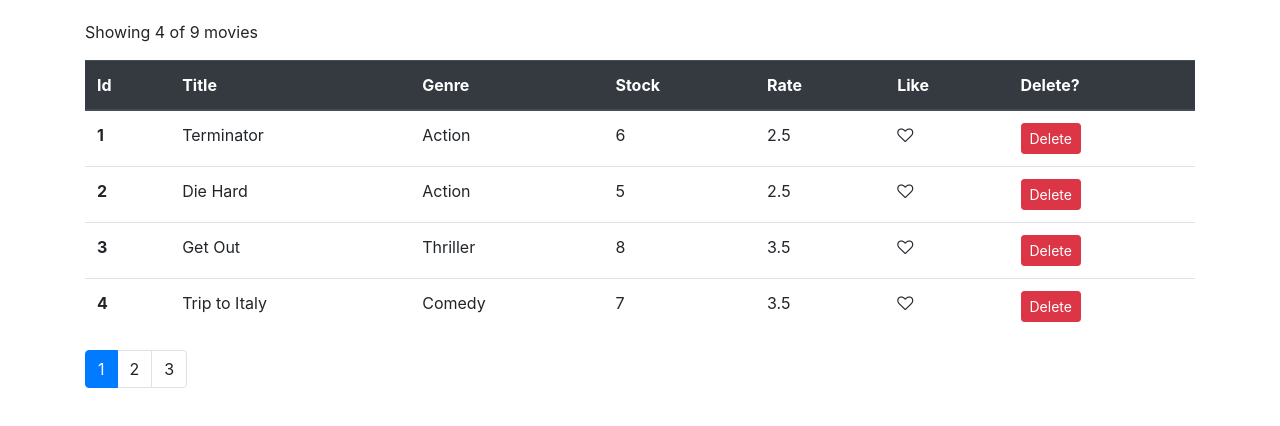
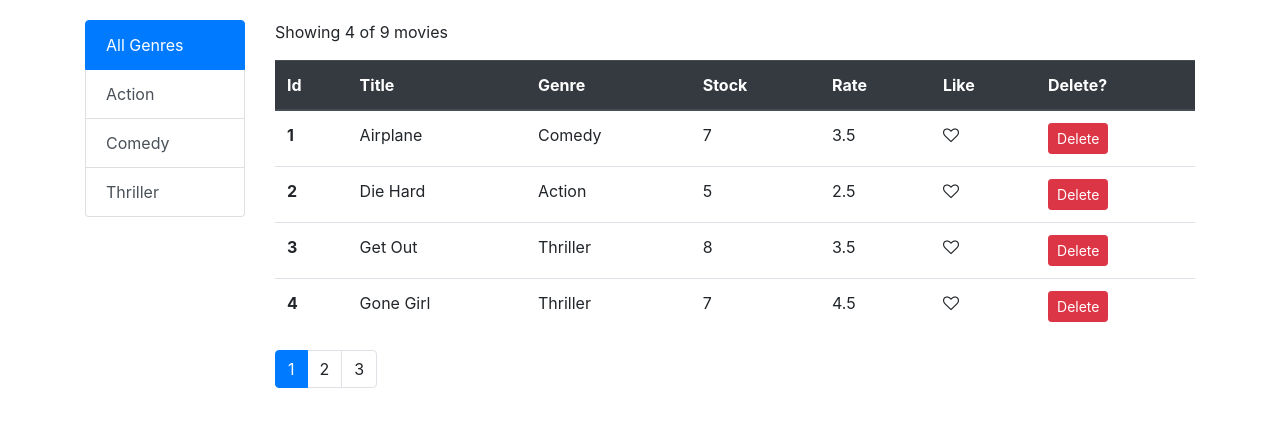
Before and after one commit to pnandini/vidly, a React (Create React App) app: page / in a window 1280 px wide. Shown: the top 426 px of the page. Built offline with nearby package versions, Linux system fonts and the light colour scheme.

Commit message:
Added Filtering and sorting

```diff
--- a/package.json
+++ b/package.json
@@ -6,6 +6,7 @@
     "bootstrap": "^4.1.1",
     "font-awesome": "^4.7.0",
     "lodash": "^4.17.10",
+    "prop-types": "^15.6.2",
     "react": "^16.5.2",
     "react-dom": "^16.5.2",
     "react-scripts": "1.1.5"
--- /dev/null
+++ b/src/components/Genres-list-group.js
@@ -0,0 +1,22 @@
+import React from 'react';
+import PropTypes from 'prop-types';
+
+const Generes = props => {
+    const {allGeners, selected} = props;
+    return (
+        <div>
+            <ul className="list-group">
+                {allGeners.map( (genre) => {
+                    return <button key={genre._id} onClick={ () => {props.handleGenereChange(genre)}} className={genre._id === selected._id ?"list-group-item list-group-item-action active":"list-group-item list-group-item-action"}>{genre.name}</button>
+                })}
+            </ul>
+        </div>
+    );
+};
+
+Generes.propTypes = {
+    allGeners: PropTypes.array.isRequired,
+    selected: PropTypes.object.isRequired
+};
+
+export default Generes;
--- a/src/components/movies.js
+++ b/src/components/movies.js
@@ -1,67 +1,59 @@
 import React, {Component} from 'react';
 import {getMovies} from "../services/fakeMovieService";
-import Like from './like';
-import Pagination from "./pagination";
-//import _ from 'lodash';
-
+import {getGenres} from "../services/fakeGenreService";
+import Pagination from "./Pagination";
+import Paginate from '../utils/Paginate';
+import Generes from './Genres-list-group';
+import MoviesTable from "./moviesTable";
+import _ from 'lodash';
 class Movies extends Component {
     state = {
         movies: getMovies(),
         pageSize: 4,
-        currentPage: 1
+        currentPage: 1,
+        generes:[{ _id: "0", name: "All Genres" },...getGenres()],
+        selectedGenera: { _id: "0", name: "All Genres" },
+        sortColumn: {path:'title',order:'asc'}
     };
     handleLikeChange = (movie) => {
         const mvs = [...this.state.movies];
         mvs[mvs.indexOf(movie)].liked = !mvs[mvs.indexOf(movie)].liked;
         this.setState({movies: mvs});
     };
+    handleGenereChange = (genre) => {
+        this.setState({selectedGenera:genre});
+    };
+    handleSort = (path) => {
+        const sortColumn = {...this.state.sortColumn};
+        if (path === sortColumn.path){
+            sortColumn.order = (sortColumn.order === 'asc')?'desc':'asc';
+        }
+        else{
+            sortColumn.path = path;
+            sortColumn.order = 'asc';
+        }
+        this.setState({sortColumn});
+    };
 
     render() {
         const {length} = this.state.movies;
-         const startIndex = (this.state.currentPage - 1) * this.state.pageSize;
-        const cu = this.state.movies.slice(startIndex,startIndex+this.state.pageSize);
-        console.log(cu);
-        /*const curMovies = this.state.movies.filter((movie) => {
-            const i = this.state.movies.indexOf(movie) + 1;
-            //console.log(i);
-            return (i > (this.state.currentPage - 1) * Math.ceil(this.state.movies.length / this.state.pageSize)) && i <= (this.state.currentPage * Math.ceil(this.state.movies.length / this.state.pageSize));
-        });*/
+        const {movies,currentPage,pageSize,selectedGenera,generes,sortColumn} = this.state;
+        const filtered = selectedGenera._id !== "0" ? movies.filter( m => m.genre.name ===selectedGenera.name):movies;
+        const sorted = _.orderBy(filtered,[sortColumn.path],[sortColumn.order]);
+        //console.log(filtered);
+        const cu = Paginate(sorted,currentPage,pageSize);
         if (length === 0) return (<p> There are no movies available </p>);
         return (
-            <React.Fragment>
+            <div className="row">
+                <div className="col-2"><Generes allGeners={generes} selected={selectedGenera} handleGenereChange={this.handleGenereChange}/></div>
+                <div className="col">
                 <p> Showing {cu.length} of {length} movies</p>
-                <table className="table">
-                    <thead className="thead-dark">
-                    <tr>
-                        <th scope="col">Id</th>
-                        <th scope="col">Title</th>
-                        <th scope="col">Genre</th>
-                        <th scope="col">Stock</th>
-                        <th scope="col">Rate</th>
-                        <th scope="col">Like</th>
-                        <th scope="col">Delete?</th>
-                    </tr>
-                    </thead>
-                    <tbody>
-                    {cu.map(movie => (
-                        <tr key={movie._id}>
-                            <th scope="row">{this.state.movies.indexOf(movie)+1}</th>
-                            <td>{movie.title}</td>
-                            <td>{movie.genre.name}</td>
-                            <td>{movie.numberInStock}</td>
-                            <td>{movie.dailyRentalRate}</td>
-                            <td><Like handleLikeChange={() => this.handleLikeChange(movie)} liked={movie.liked}/></td>
-                            <td>
-                                <button onClick={() => this.handleDelete(movie)}
-                                        className="btn btn-danger btn-sm">Delete
-                                </button>
-                            </td>
-                        </tr>))}
-                    </tbody>
-                </table>
-                <Pagination itemsCount={length} currentPage={this.state.currentPage} pageSize={this.state.pageSize}
+                <MoviesTable onDelete={this.handleDelete} onLike={this.handleLikeChange} movies = {cu} onSort={this.handleSort}/>
+                    <Pagination itemsCount={length} currentPage={this.state.currentPage} pageSize={this.state.pageSize}
                             onPageChange={this.handlePageChange}/>
-            </React.Fragment>
+
+                </div>
+                </div>
         );
     }
 
--- /dev/null
+++ b/src/components/moviesTable.js
@@ -0,0 +1,41 @@
+import React from 'react';
+import Like from "./like";
+
+const MoviesTable = (props) => {
+    const {movies,onDelete,onLike,onSort} = props;
+    return (
+        <div>
+            <table className="table">
+                <thead className="thead-dark">
+                <tr>
+                    <th onClick={() => onSort('id')} scope="col">Id</th>
+                    <th onClick={() => onSort('title')} scope="col">Title</th>
+                    <th onClick={() => onSort('genre.name')} scope="col">Genre</th>
+                    <th onClick={() => onSort('numberInStock')} scope="col">Stock</th>
+                    <th onClick={() => onSort('dailyRentalRate')} scope="col">Rate</th>
+                    <th onClick={() => onSort('like')} scope="col">Like</th>
+                    <th scope="col">Delete?</th>
+                </tr>
+                </thead>
+                <tbody>
+                {movies.map(movie => (
+                    <tr key={movie._id}>
+                        <th scope="row">{movies.indexOf(movie) + 1}</th>
+                        <td>{movie.title}</td>
+                        <td>{movie.genre.name}</td>
+                        <td>{movie.numberInStock}</td>
+                        <td>{movie.dailyRentalRate}</td>
+                        <td><Like handleLikeChange={() => onLike(movie)} liked={movie.liked}/></td>
+                        <td>
+                            <button onClick={() => onDelete(movie)}
+                                    className="btn btn-danger btn-sm">Delete
+                            </button>
+                        </td>
+                    </tr>))}
+                </tbody>
+            </table>
+        </div>
+    );
+};
+
+export default MoviesTable;
--- /dev/null
+++ b/src/utils/Paginate.js
@@ -0,0 +1,8 @@
+function Paginate(items,pageNumber,pageSize){
+    const startIndex = (pageNumber - 1) * pageSize;
+    return items.slice(startIndex, startIndex + pageSize);
+
+
+}
+
+export default Paginate;
```
Also changed, not shown: src/components/Pagination.js (renamed from src/components/pagination.js, +8 -1 lines).
